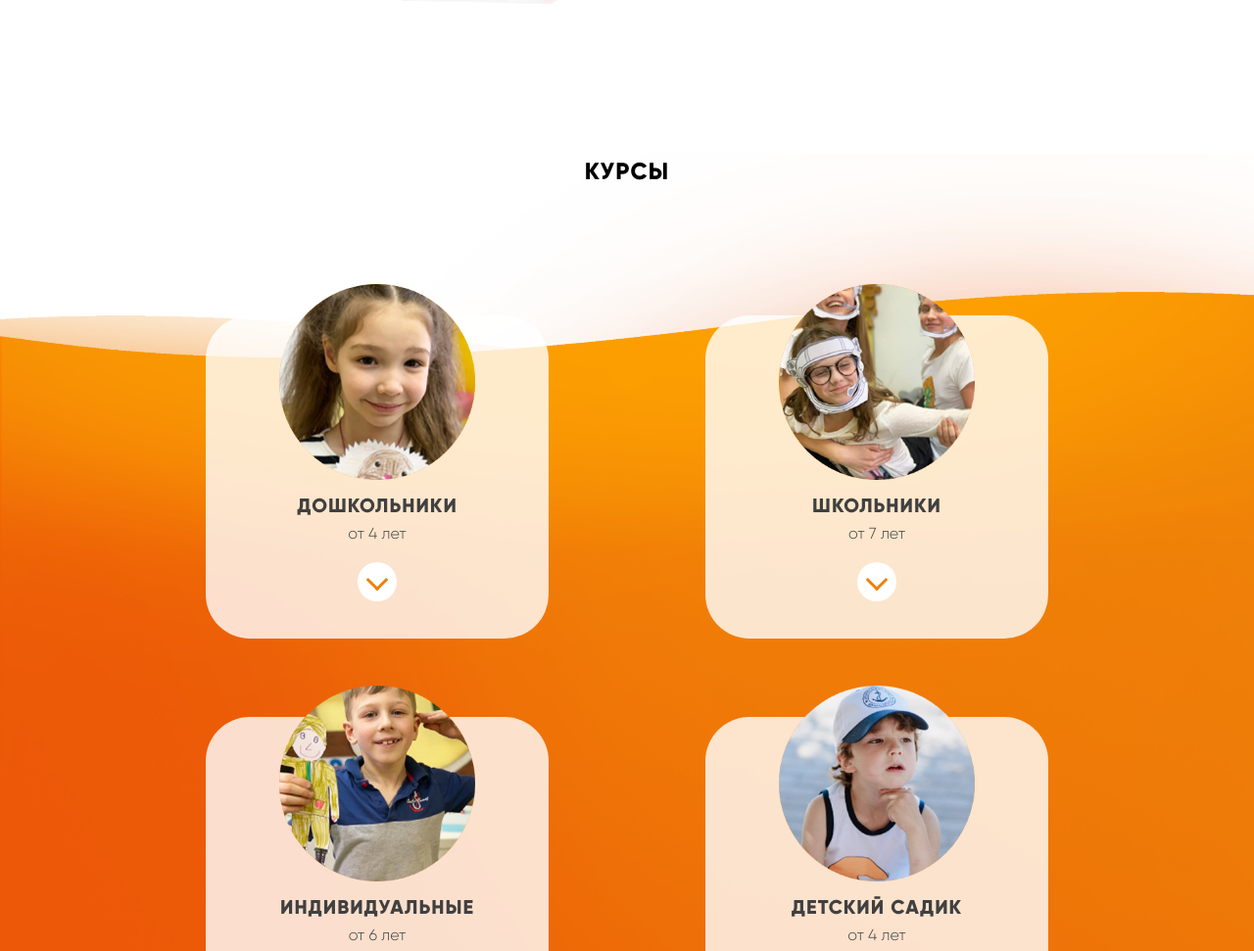
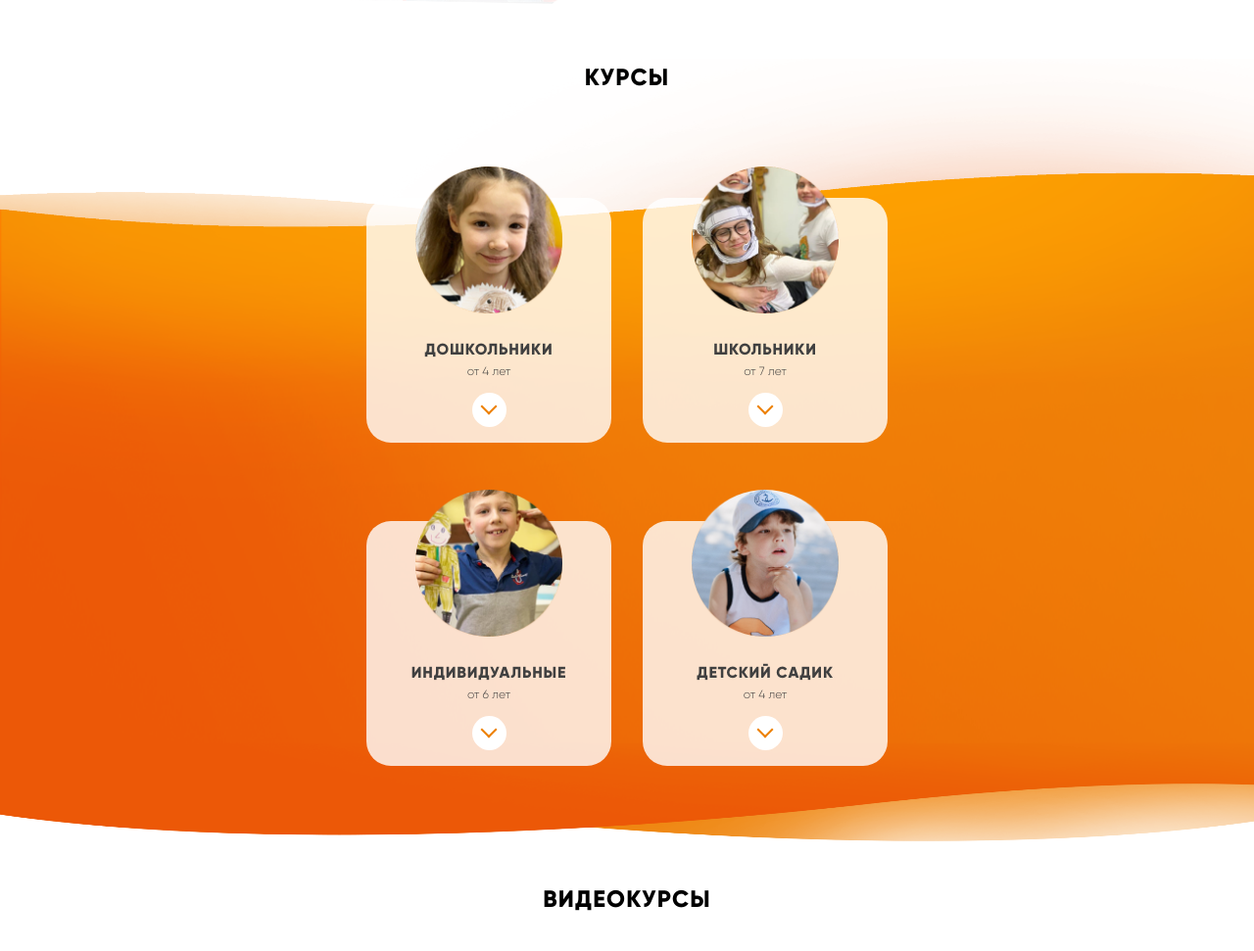
Before and after one commit to slav9n4ik/english_goodvard, a website: page frontend/src/index.html in a window 1280 px wide. Shown: the part 1219-2190 px from the top of the page at 98% size. Drawn offline with nearby package versions, Linux system fonts and the light colour scheme.

Commit message:
refactoring

```diff
--- a/frontend/src/css/course.css
+++ b/frontend/src/css/course.css
@@ -1,9 +1,9 @@
 .courses-main {
     background-image: url("../images/courses/courses-bg.png");
-    background-size: 100% 100%;
-    background-position: center;
+    background-size: 100% 105%;
+    background-position: 100% 110%;
 
-    min-height: 800px;
+    min-height: 820px;
 }
 .course-main-title {
     margin-top: 2em;
@@ -15,16 +15,16 @@
 }
 
 .course-item {
-    max-width: 85%;
+    max-width: 80%;
     margin: 0 auto;
     background-color: #FFFFFF;
     border-radius: 45px;
-    min-height: 600px;
+    min-height: 620px;
 
     flex-direction: column;
     align-items: center;
 
-    padding: 1.25em;
+    padding: 1.5em;
 }
 
 .img-container {
@@ -60,7 +60,7 @@
     font-size: 0.9rem;
 
     margin: 0;
-    margin-top: 0.5em;
+    margin-top: 1.5em;
 }
 
 .course-ages {
@@ -77,7 +77,7 @@
 /* The dots/bullets/indicators */
 .swiper-pagination {
     position: relative;
-    margin-top: 1em;
+    margin-top: 0.5em;
 }
 
 .swiper-pagination span {
--- a/frontend/src/css/main.css
+++ b/frontend/src/css/main.css
@@ -155,6 +155,10 @@ h1, h2, h3, strong {
     .courses-main {
         min-height: 850px;
     }
+    .course-item {
+        max-width: 85%;
+        padding: 1.25em;
+    }
 }
 
 @media (min-width: 700px) {
@@ -182,13 +186,12 @@ h1, h2, h3, strong {
     }
 
     .course-main-title {
-        margin-top: 3em;
         margin-bottom: 1em;
     }
 
     .courses-main {
         background-image: url("../images/courses/course-main-bg.png");
-        min-height: 800px;
+        background-size: 100% 100%;
     }
 
     .swiper-wrapper-desktop {
@@ -200,7 +203,7 @@ h1, h2, h3, strong {
     .swiper-slide {
         flex-shrink: inherit;
         padding-top: 5em;
-        margin: 0 3em;
+        margin: 0 1em;
     }
 
     .courses-container {
@@ -275,7 +278,7 @@ h1, h2, h3, strong {
     .course-item {
         display: flex;
         background-color: rgb(255, 255, 255, 0.8);
-        border-radius: 45px;
+        border-radius: 25px;
         padding: 0;
         min-width: 250px;
         height: 250px;
@@ -340,21 +343,29 @@ h1, h2, h3, strong {
         display: block;
         margin: 0;
         margin-bottom: 1.75em;
-        min-width: 40px;
-        min-height: 40px;
+        min-width: 35px;
+        min-height: 35px;
         border-radius: 50px;
         background-color: #fff;
     }
 
+    .more-course-info-btn:hover {
+        box-shadow: 0 0 10px rgba(0,0,0,0.15);
+    }
+
     .down-arrow {
         display: block;
-        margin: 10px auto;
-        border-right: 3px solid;
-        border-bottom: 3px solid;
-        height: 16px;
-        width: 16px;
+        margin: 8px auto;
+        border-right: 2px solid;
+        border-bottom: 2px solid;
+        height: 12px;
+        width: 12px;
         transform: rotate(45deg);
         color: #ED8108;
+    }
+
+    .down-arrow:hover {
+        margin: 12px auto;
     }
 
     .course-profit-list {
@@ -464,42 +475,17 @@ h1, h2, h3, strong {
         font-size: 1rem;
     }
 
-    .courses-main {
-        min-height: 950px;
-    }
-
-    .swiper-slide {
-        flex-shrink: inherit;
-        margin: 0 5em;
-    }
-
     .courses-row {
         justify-content: center;
     }
 
-    .course-item {
-        min-width: 350px;
-        height: 330px;
-    }
-
-    .course-img {
-        width: 200px;
-        height: 200px;
-    }
-
-    .course-title {
-        font-size: 1.25rem;
-    }
-
     .course-ages {
-        font-size: 1rem;
         margin-bottom: 1em;
     }
 
     .course-explanation,
     .course-profit-list {
         margin-top: 1em;
-        font-size: 1rem;
     }
 
     .course-profit-list {
@@ -512,8 +498,7 @@ h1, h2, h3, strong {
     }
 
     .active-img {
-        width: 70%;
-        right: -15%;
+        right: 10%;
     }
 }
 
@@ -523,21 +508,15 @@ h1, h2, h3, strong {
     }
 
     .course-item-active {
-        max-width: 80%;
-    }
-
-    .courses-main {
-        min-height: 1000px;
+        max-width: 50%;
     }
 
     .course-main-title {
-        margin-top: 6em;
-        margin-bottom: 2em;
+        margin-top: 2em;
     }
 
     .active-img {
-        width: 45%;
-        right: -10%;
+        width: 40%;
     }
 }
 
@@ -548,6 +527,6 @@ h1, h2, h3, strong {
     }
 
     .course-item-active {
-        max-width: 55%;
+        max-width: 45%;
     }
 }
```
